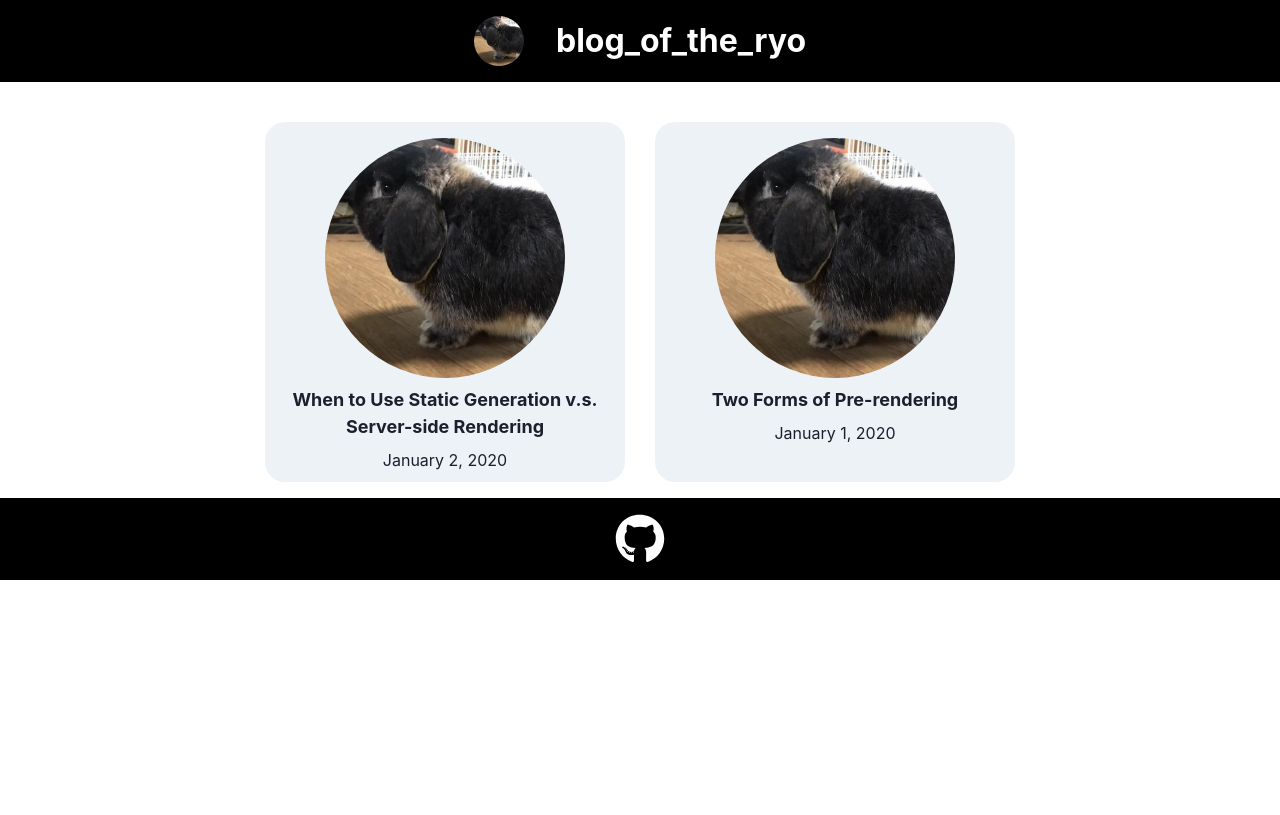
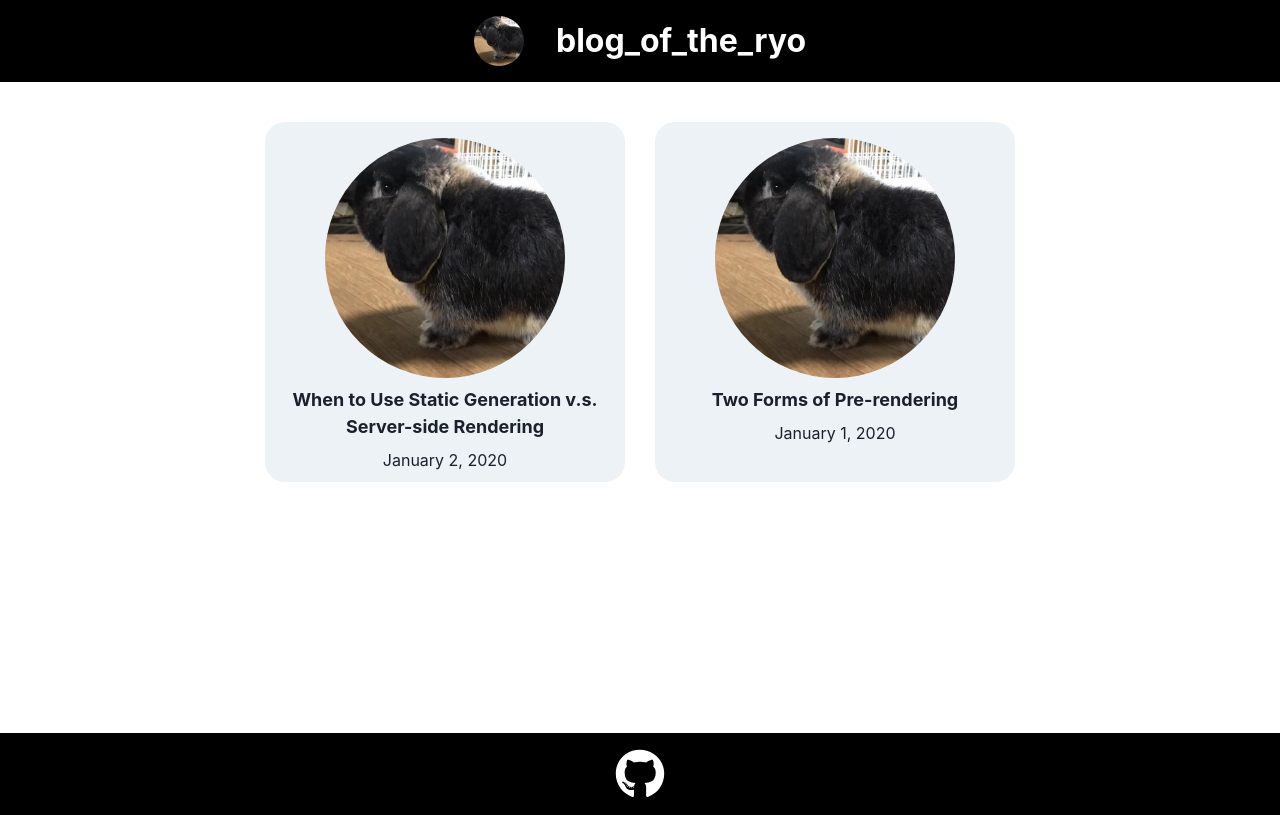
Before and after one commit to RyoMasumura1201/blog_of_the_ore, a Next.js app: page / in a window 1280 px wide. Built offline with nearby package versions, Linux system fonts and the light colour scheme.

Commit message:
style: fix footer position to bottom

```diff
--- a/src/components/Footer.tsx
+++ b/src/components/Footer.tsx
@@ -4,7 +4,7 @@ import { FaGithub } from 'react-icons/fa'
 export const Footer: React.VFC = ()=> {
   return (
     <footer>
-      <Box bg="black" width="100%" p="4" mt="4" bottom="0">
+      <Box bg="black" width="100%" p="4" >
         <Center>
         <a href="https://github.com/RyoMasumura1201">
           <FaGithub  color=" white" size="50"/>
--- a/styles/globals.css
+++ b/styles/globals.css
@@ -2,10 +2,21 @@ html,
 body {
   padding: 0;
   margin: 0;
+  position: relative;
   font-family: -apple-system, BlinkMacSystemFont, Segoe UI, Roboto, Oxygen,
     Ubuntu, Cantarell, Fira Sans, Droid Sans, Helvetica Neue, sans-serif;
 }
 
+main {
+  min-height: calc(100vh - 92px);
+  padding-bottom: 82px;
+}
+
+footer {
+  position: absolute;
+  bottom: 0;
+  width: 100%;
+}
 a {
   color: inherit;
   text-decoration: none;
```
